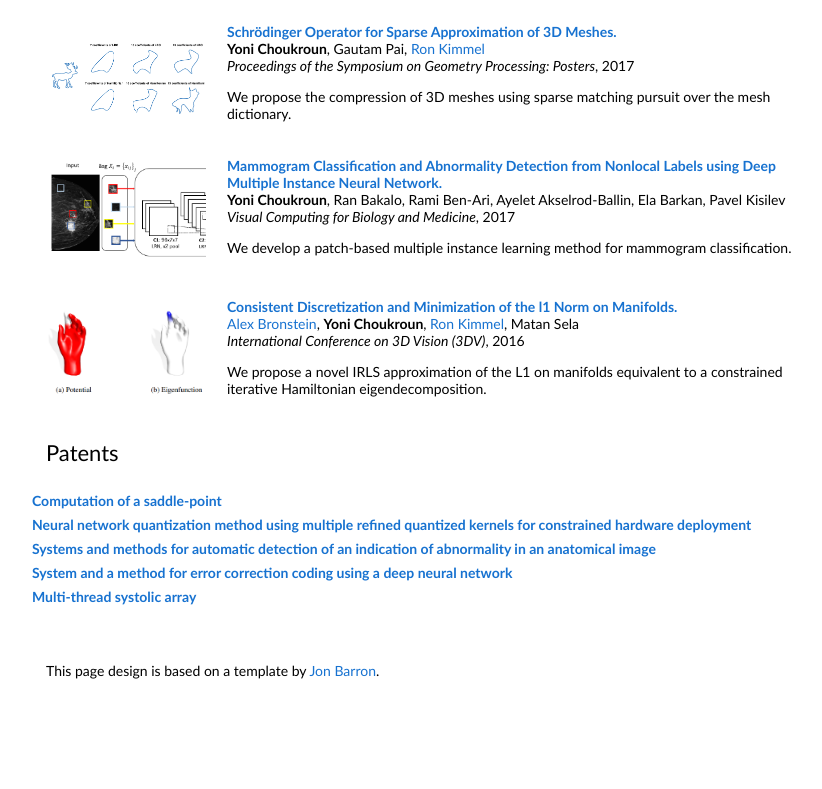
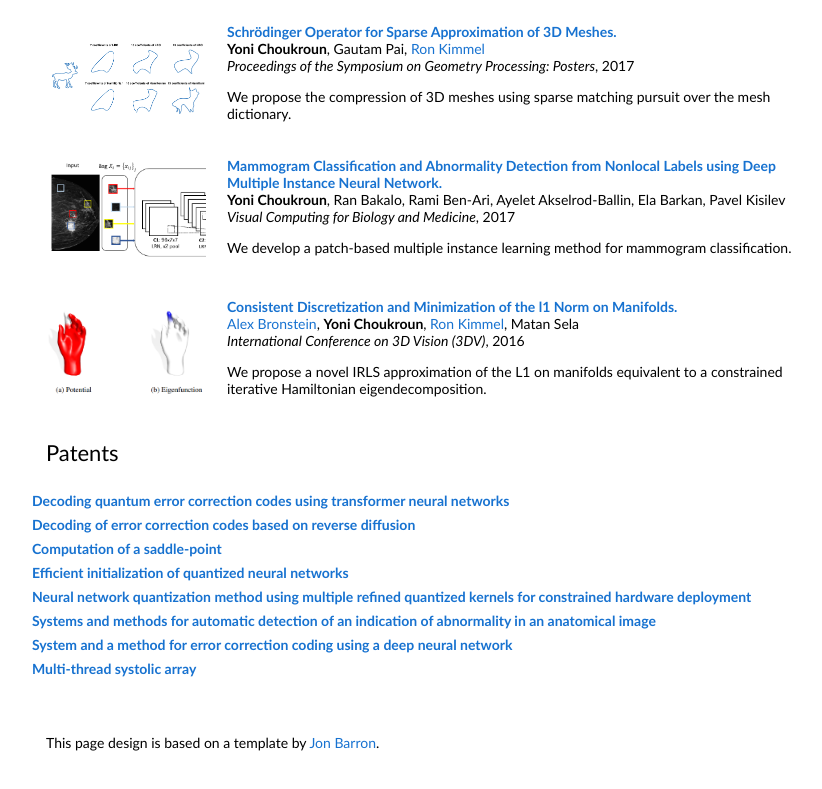
Before and after one commit to yoniLc/yoniLc.github.io, a plain HTML site: page index.html in a window 1280 px wide. Shown: the part 2889-3678 px from the top of the page, without its empty margins (214-1036 px from the left). Before the commit the page ends 3610 px from the top, so only its background shows below. Drawn offline with Linux system fonts and the light colour scheme.

Commit message:
Update index.html

```diff
--- a/index.html
+++ b/index.html
@@ -436,6 +436,24 @@
     </tbody></table>
     <table style="width:100%;border:200px;border-spacing:5px;border-collapse:separate;margin-right:auto;margin-left:auto;"><tbody>
 
+
+	      	<tr>
+        <td width="75%" valign="middle">
+          <a href="https://patentimages.storage.googleapis.com/07/f7/90/9b838430d29b29/WO2024157242A1.pdf">
+            <papertitle>Decoding quantum error correction codes using transformer neural networks</papertitle>
+          </a>
+        </td>
+      </tr>
+
+  	<tr>
+        <td width="75%" valign="middle">
+          <a href="https://patentimages.storage.googleapis.com/6b/b6/92/2df62de9500b66/US20240039559A1.pdf">
+            <papertitle>Decoding of error correction codes based on reverse diffusion</papertitle>
+          </a>
+        </td>
+      </tr>
+
+
       <tr>
         <td width="75%" valign="middle">
           <a href="https://patentimages.storage.googleapis.com/2e/87/bb/54d618047638d9/US11343650.pdf">
@@ -443,6 +461,15 @@
           </a>
         </td>
       </tr>
+
+      <tr>
+        <td width="75%" valign="middle">
+          <a href="https://patentimages.storage.googleapis.com/0b/7f/be/6f96255475a872/WO2021197562A1.pdf">
+            <papertitle>Efficient initialization of quantized neural networks</papertitle>
+          </a>
+        </td>
+      </tr>
+
 
       <tr>
         <td width="75%" valign="middle">
```
